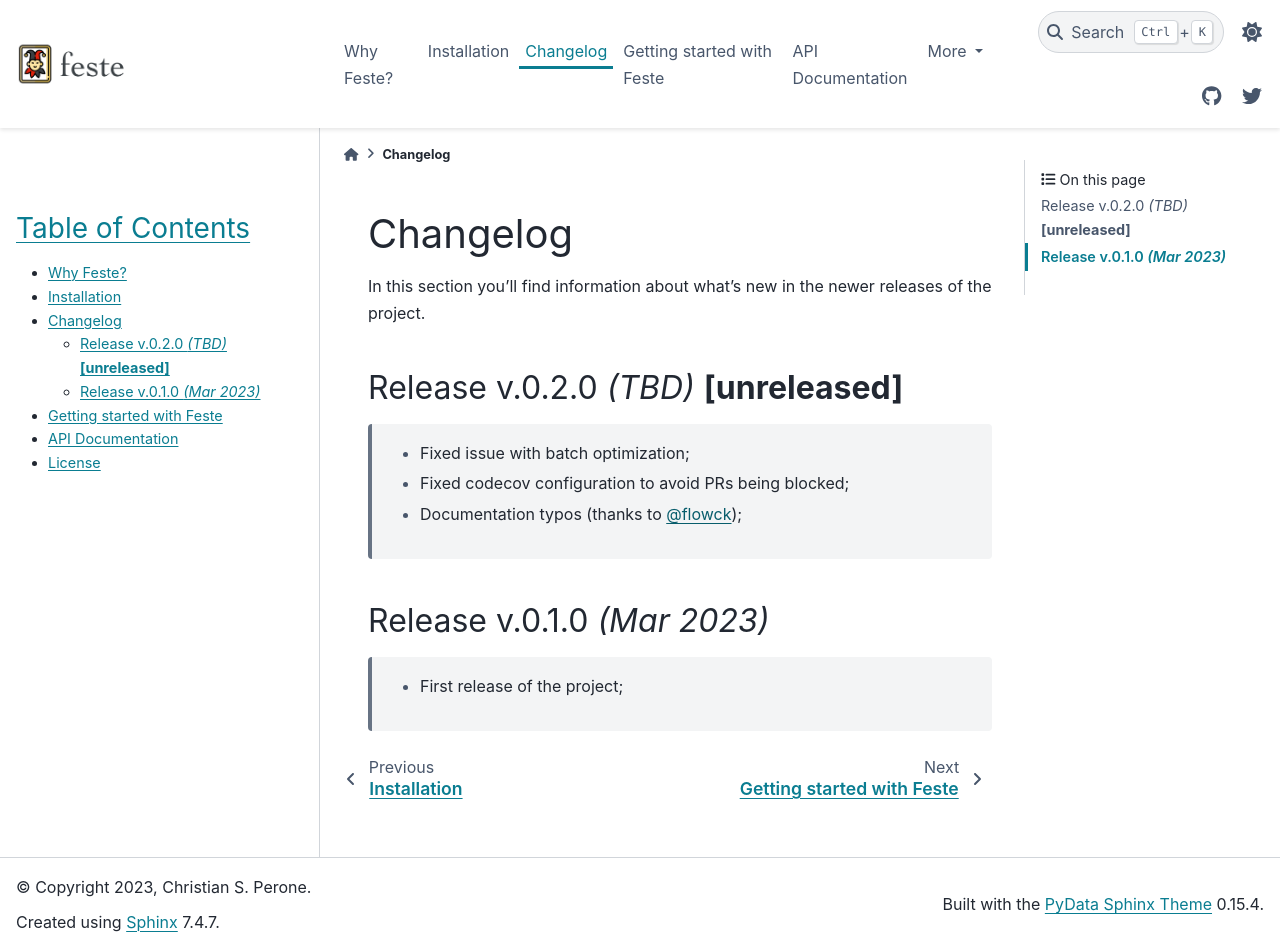
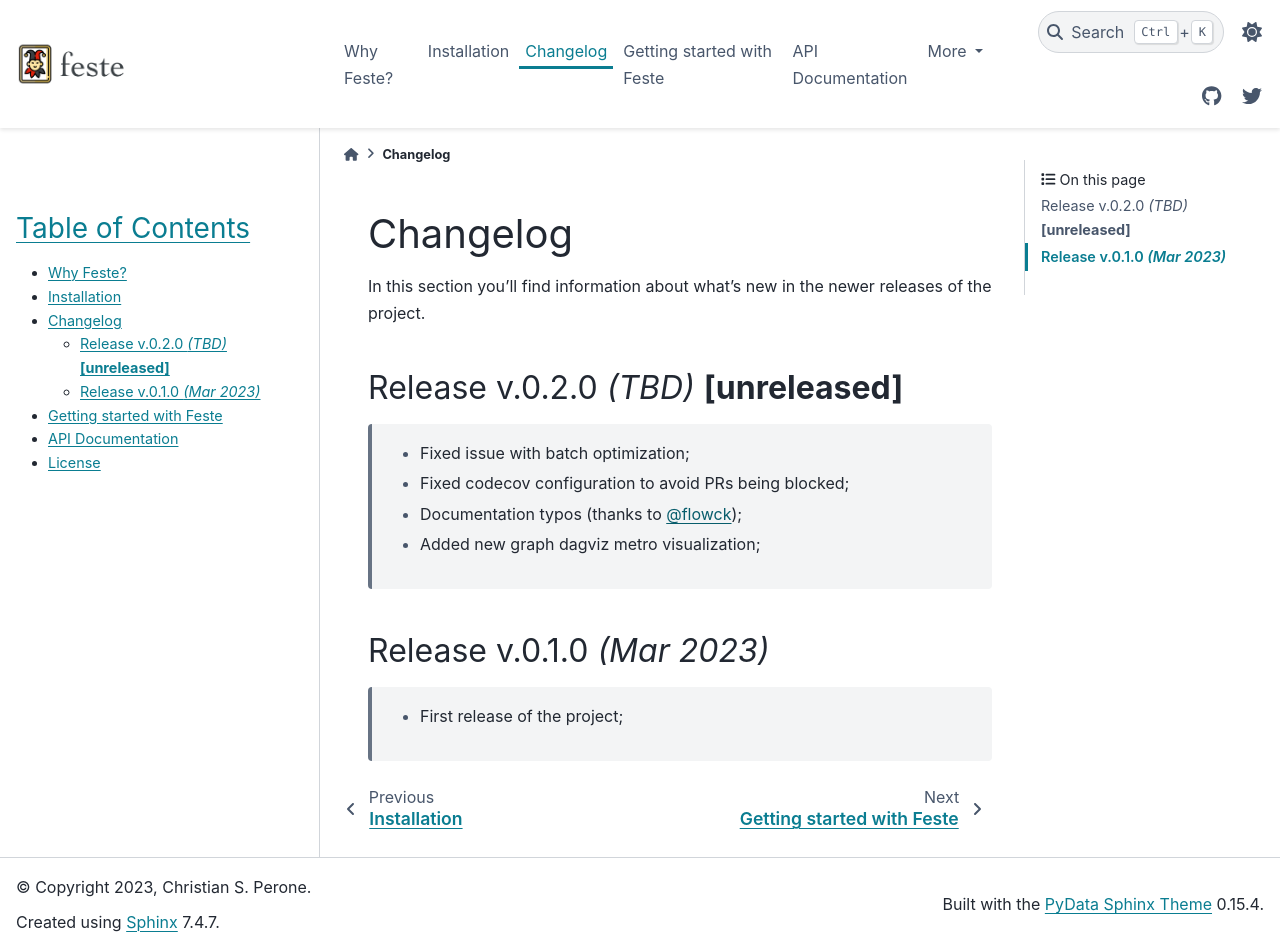
Before and after one commit to perone/feste, a Sphinx documentation site: the page built from docs/source/changelog.rst, in a window 1280 px wide and 951 px high. Built offline with Sphinx 7.4.7 and the PyData theme 0.15.4, drawn with Linux system fonts in a browser that asks for light colours.

Commit message:
Updating changelog.

```diff
--- a/docs/source/changelog.rst
+++ b/docs/source/changelog.rst
@@ -8,6 +8,7 @@ Release v.0.2.0 `(TBD)` **[unreleased]**
     * Fixed issue with batch optimization;
     * Fixed codecov configuration to avoid PRs being blocked;
     * Documentation typos (thanks to `@flowck <https://github.com/flowck>`_);
+    * Added new graph dagviz metro visualization;
 
 Release v.0.1.0 `(Mar 2023)`
 -------------------------------------------------------------------------------
```
